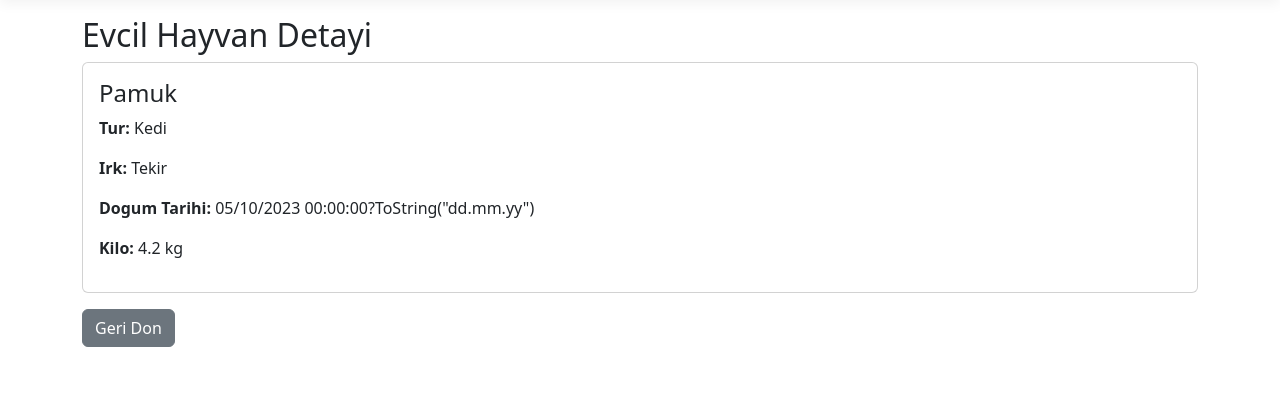
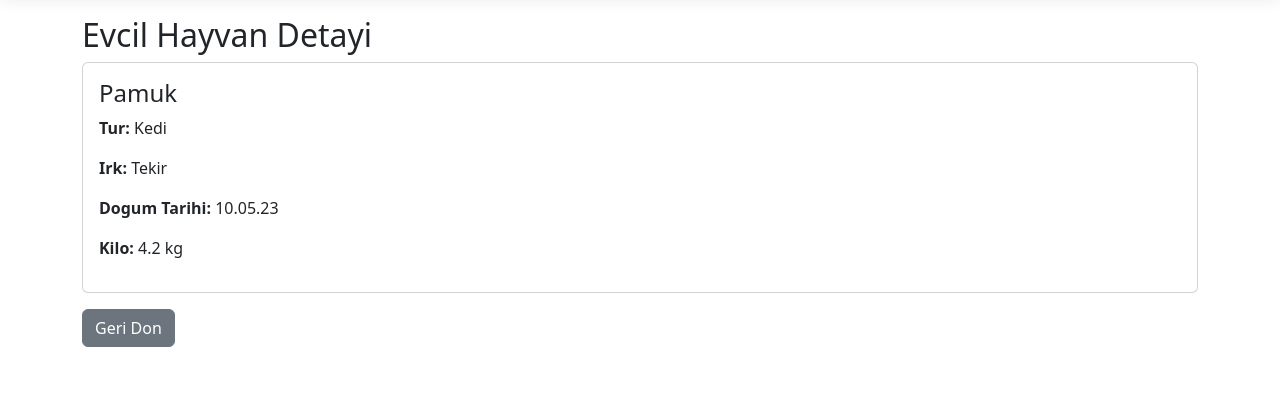
Before and after one commit to semiramis-demirezen/PatiTakip, an ASP.NET Core app: page /Pets/Details/1 in a window 1280 px wide. Shown: the part 57-474 px from the top of the page. Run offline with ASP.NET Core 8, Linux system fonts and the light colour scheme; style sheets or scripts are compiled from the project's sources.

Commit message:
evcil hayvan tarih gosterimi duzeltildi

```diff
--- a/Views/Pets/Details.cshtml
+++ b/Views/Pets/Details.cshtml
@@ -14,7 +14,7 @@
         <h4>@Model.Name</h4>
         <p><strong>Tur:</strong> @Model.Species</p>
         <p><strong>Irk:</strong> @Model.Breed</p>
-        <p><strong>Dogum Tarihi:</strong> @Model.BirthDate?ToString("dd.mm.yy")</p>
+        <p><strong>Dogum Tarihi:</strong> @Model.BirthDate?.ToString("dd.MM.yy")</p>
         <p><strong>Kilo:</strong> @Model.Weight kg</p>
 
     </div>
```
